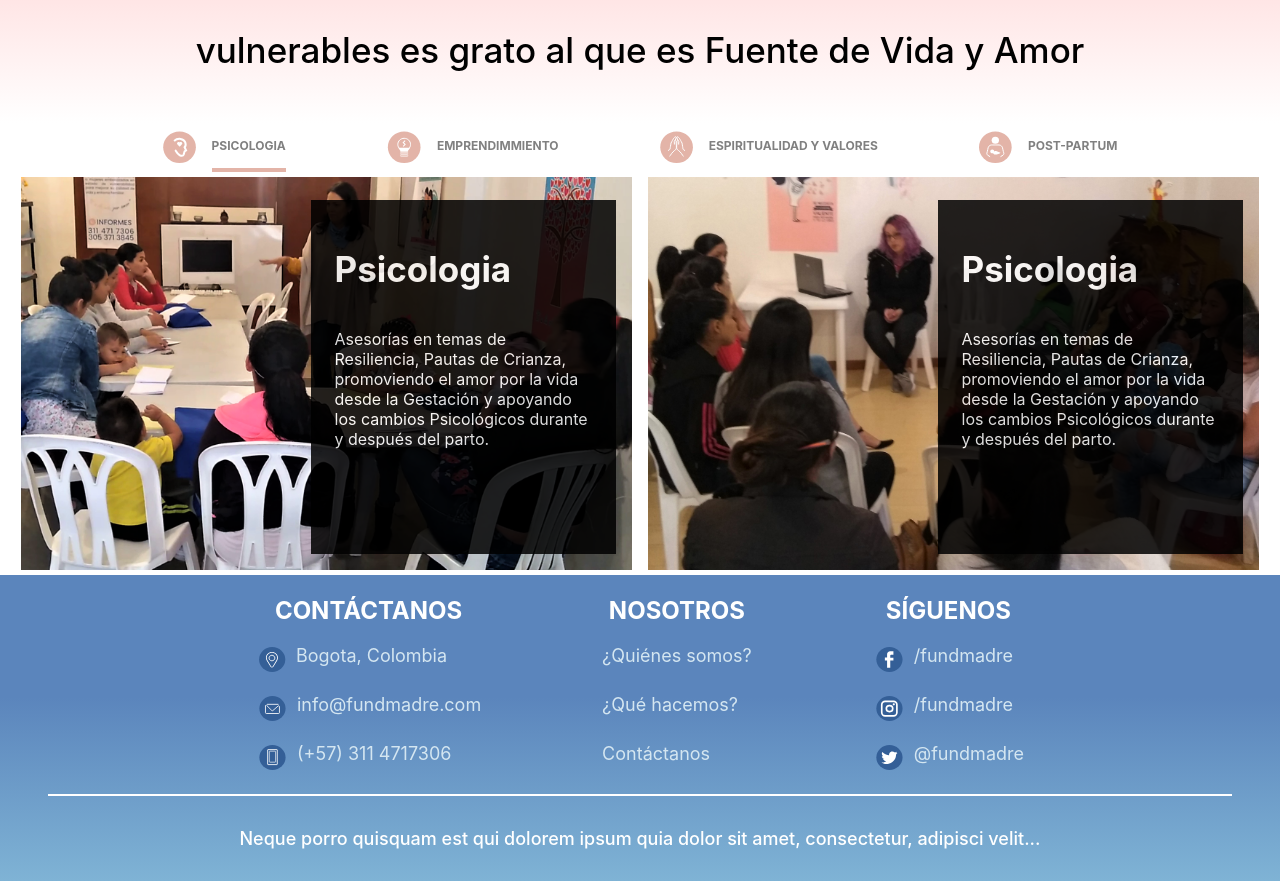
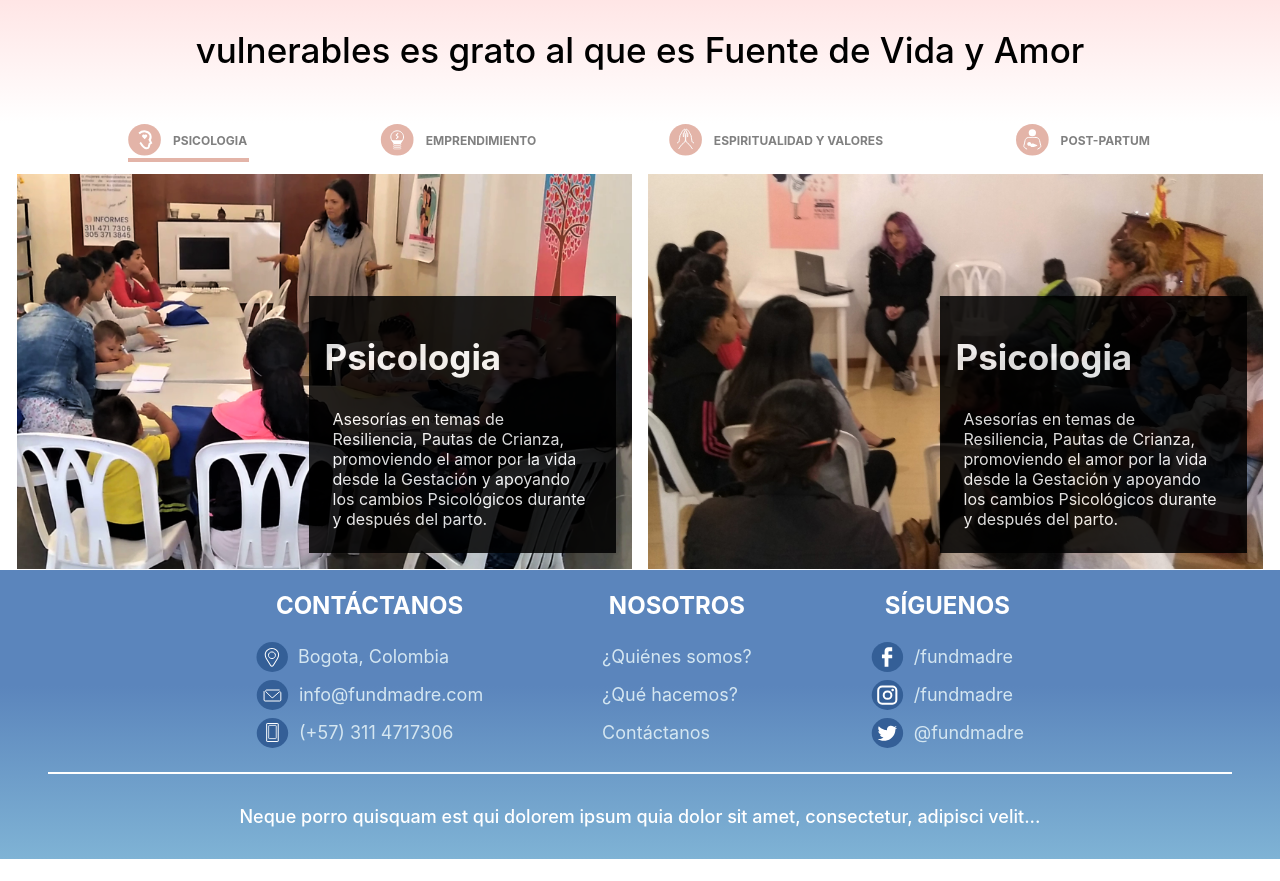
Before and after one commit to jdvsg12/FundMadre, a Next.js app: page / in a window 1280 px wide. Shown: the part 720-1601 px from the top of the page. After the commit the page ends 1579 px from the top, so only its background shows below. Built offline with nearby package versions, Linux system fonts and the light colour scheme.

Commit message:
cambios-footer-header

```diff
--- a/components/Footer.tsx
+++ b/components/Footer.tsx
@@ -26,17 +26,16 @@ const ContentFooter = styled('div', {
       },
       Mobile: {
         display: 'flex',
-        flexDirectione: 'column',
+        flexDirection: 'column',
         gap: '2rem',
         padding: '2rem 0',
-        justifyContent: 'space-between'
-
+        justifyContent: 'center',
       }
     }
   }
 })
 
-const Line = styled('div',{
+const Line = styled('div', {
   border: 'solid 3px white'
 })
 
@@ -82,8 +81,7 @@ const Title = styled('ul', {
 
 const ContentData = styled('div', {
   display: 'flex',
-  flexDirection: 'row',
-  height: 25,
+  flexDirection: 'column',
   gap: '0.5rem',
   margin: '1.5rem 0',
 })
@@ -95,12 +93,30 @@ const Li = styled('li', {
   variants: {
     with: {
       Desktop: {
+        display: 'flex',
+        flexDirection: 'row',
+        alignItems: 'center',
+        justifyContent: 'start',
+        height: 30,
+        gap: 10,
         fontSize: '$3',
       },
       Tablet: {
+        display: 'flex',
+        flexDirection: 'row',
+        alignItems: 'center',
+        justifyContent: 'start',
+        height: 30,
+        gap: 10,
         fontSize: '$2'
       },
       Mobile: {
+        display: 'flex',
+        flexDirection: 'row',
+        alignItems: 'center',
+        justifyContent: 'center',
+        height: 30,
+        gap: 10,
         fontSize: '$2',
       }
     }
@@ -141,7 +157,7 @@ export const FooterColumns = () => {
           '@bp2': 'Tablet',
           '@bp3': 'Desktop'
         }}>
-        {footerData.map(({ title, item1, item2, item3, icon1, icon2, icon3, alt1, alt2, alt3 }, index) => {
+        {footerData.DataContact.map(({ title, item1, item2, item3, icon1, icon2, icon3, alt1, alt2, alt3 }, index) => {
           return (
             <ContentContact
               width={{
@@ -158,37 +174,115 @@ export const FooterColumns = () => {
                 {title}
               </Title>
               <ContentData key={`${icon2}-${index}`}>
-                {icon1 ? (<Image src={icon1} alt={alt1}/>) : null}
-                <Li with={{
-                  '@initial': 'Mobile',
-                  '@bp2': 'Tablet',
-                  '@bp3': 'Desktop'
-                }}
-                >{item1}</Li>
-
-              </ContentData>
-              <ContentData key={`${icon2}-${index}`}>
-                {icon2 ? (<Image src={icon2} alt={alt2} />) : null}
-                <Li with={{
-                  '@initial': 'Mobile',
-                  '@bp2': 'Tablet',
-                  '@bp3': 'Desktop'
-                }}>{item2}</Li>
-
-              </ContentData>
-              <ContentData key={`${icon2}-${index}`}>
-                {icon3 ? (<Image src={icon3} alt={alt3} />) : null}
                 <Li with={{
                   '@initial': 'Mobile',
                   '@bp2': 'Tablet',
                   '@bp3': 'Desktop'
                 }}>
-                  {item3}
-                </Li>
+                  {icon1 ? (<Image src={icon1} alt={alt1} />) : null}
+                  {item1}</Li>
+                <Li with={{
+                  '@initial': 'Mobile',
+                  '@bp2': 'Tablet',
+                  '@bp3': 'Desktop'
+                }}>
+                  {icon2 ? (<Image src={icon2} alt={alt2} />) : null}
+                  {item2}</Li>
+                <Li with={{
+                  '@initial': 'Mobile',
+                  '@bp2': 'Tablet',
+                  '@bp3': 'Desktop'
+                }}>
+                  {icon3 ? (<Image src={icon3} alt={alt3} />) : null}
+                  {item3}</Li>
               </ContentData>
             </ContentContact>
           )
         })}
+
+        {footerData.DataNosotros.map(({ title, item1, item2, item3, href1, href2, href3 }, index) => {
+          return (
+            <ContentContact
+              width={{
+                '@initial': 'Mobile',
+                '@bp2': 'Tablet',
+                '@bp3': 'Desktop'
+              }}>
+              <Title key={`${title}-${index}`}
+                with={{
+                  '@initial': 'Mobile',
+                  '@bp2': 'Tablet',
+                  '@bp3': 'Desktop'
+                }}>
+                {title}
+              </Title>
+              <ContentData key={`${item1}-${index}`}>
+                <Li with={{
+                  '@initial': 'Mobile',
+                  '@bp2': 'Tablet',
+                  '@bp3': 'Desktop'
+                }}>
+                  <a href={href1}>{item1}</a></Li>
+                <Li with={{
+                  '@initial': 'Mobile',
+                  '@bp2': 'Tablet',
+                  '@bp3': 'Desktop'
+                }}>
+                  <a href={href2}>{item2}</a></Li>
+                <Li with={{
+                  '@initial': 'Mobile',
+                  '@bp2': 'Tablet',
+                  '@bp3': 'Desktop'
+                }}>
+                  <a href={href3}>{item3}</a></Li>
+              </ContentData>
+            </ContentContact>
+          )
+        })}
+
+        {footerData.DataSocial.map(({ title, item1, item2, item3, icon1, icon2, icon3, alt1, alt2, alt3, href1, href2, href3 }, index) => {
+          return (
+            <ContentContact
+              width={{
+                '@initial': 'Mobile',
+                '@bp2': 'Tablet',
+                '@bp3': 'Desktop'
+              }}>
+              <Title key={`${title}-${index}`}
+                with={{
+                  '@initial': 'Mobile',
+                  '@bp2': 'Tablet',
+                  '@bp3': 'Desktop'
+                }}>
+                {title}
+              </Title>
+              <ContentData key={`${icon2}-${index}`}>
+                <Li with={{
+                  '@initial': 'Mobile',
+                  '@bp2': 'Tablet',
+                  '@bp3': 'Desktop'
+                }}>
+                  {icon1 ? (<Image src={icon1} alt={alt1} />) : null}
+                  <a href={href1}>{item1}</a></Li>
+                <Li with={{
+                  '@initial': 'Mobile',
+                  '@bp2': 'Tablet',
+                  '@bp3': 'Desktop'
+                }}>
+                  {icon2 ? (<Image src={icon2} alt={alt2} />) : null}
+                  <a href={href2}>{item2}</a></Li>
+                <Li with={{
+                  '@initial': 'Mobile',
+                  '@bp2': 'Tablet',
+                  '@bp3': 'Desktop'
+                }}>
+                  {icon3 ? (<Image src={icon3} alt={alt3} />) : null}
+                  <a href={href3}>{item3}</a></Li>
+              </ContentData>
+            </ContentContact>
+          )
+        })}
+
 
       </ContentFooter>
       {copyright.map(({ text }, index) => {
--- a/components/Header.tsx
+++ b/components/Header.tsx
@@ -11,11 +11,27 @@ const Container = styled('div', {
   display: 'flex',
   justifyContent: 'space-between',
   background: '$White',
-  paddingX: '3rem',
-  paddingTop: '0.75rem',
-  paddingBottom: '0.38rem',
   marginBottom: '0.37rem',
   boxShadow: '0px 4px 4px rgba(0, 0, 0, 0.25)',
+  variants: {
+    width: {
+      Desktop: {
+        paddingX: '3rem',
+        paddingTop: '0.75rem',
+        paddingBottom: '0.38rem',
+      },
+      Tablet: {
+        paddingX: '3rem',
+        paddingTop: '0.75rem',
+        paddingBottom: '0.38rem',
+      },
+      Mobile: {
+        paddingX: '1rem',
+        paddingTop: '0.75rem',
+        paddingBottom: '0.38rem',
+      }
+    }
+  }
 });
 
 const LogoContainer = styled('div', {
@@ -97,7 +113,12 @@ const LinksContainer = styled('div', {
 export const Header = () => {
 
   return (
-    <Container>
+    <Container
+    width={{
+      '@initial': 'Mobile',
+      '@bp2': 'Tablet',
+      '@bp3': 'Desktop'
+    }}>
       <LogoContainer
         width={{
           '@initial': 'Mobile',
--- a/components/Main/ColaborateNav.tsx
+++ b/components/Main/ColaborateNav.tsx
@@ -37,27 +37,25 @@ const TabsList = styled(TabsPrimitive.List, {
                 flexShrink: 0,
                 display: 'flex',
                 flexWrap: 'wrap ',
-                justifyContent: 'space-around',
-                gap: '10%',
-                padding: '0 10rem',
+                justifyContent: 'space-between',
+                padding: '0 10%',
                 cursor: 'pointer',
             },
             Tablet: {
                 flexShrink: 0,
                 display: 'flex',
                 flexWrap: 'wrap ',
-                justifyContent: 'space-around',
-                gap: '3%',
-                padding: '0 10rem',
+                padding: '0 10px',
+                justifyContent: 'space-between',
                 cursor: 'pointer',
             },
             Mobile: {
                 flexShrink: 0,
                 display: 'flex',
                 flexWrap: 'wrap',
-                justifyContent: 'space-between',
-                padding: '0 1rem',
-                gap: '10%',
+                padding: '0 10px',
+                gap: 10,
+                justifyContent: 'center',
             }
         }
     }
@@ -68,26 +66,27 @@ const TabsList = styled(TabsPrimitive.List, {
 const TabsTrigger = styled(TabsPrimitive.Trigger, {
     all: 'unset',
     textTransform: 'uppercase',
-    height: 45,
+    height: 35,
     flex: 1,
     display: 'flex',
+    gap: 10,
     alignItems: 'center',
     justifyContent: 'center',
+    userSelect: 'none',
+    '&[data-state="active"]': {
+        borderBottom: '0.3rem solid $pinkMain',
+    },
+
+});
+
+const TitleBtn = styled('legend', {
     fontSize: '$1',
     fontWeight: '700',
     color: 'GrayText',
-    userSelect: 'none',
-    '&:hover': {
-        color: 'Gray'
-    },
-    '&[data-state="active"]': {
-        borderBottom: '0.3rem solid $pinkMain',
-    },
-});
-
+})
 const TabsContent = styled(TabsPrimitive.Content, {
     flexGrow: 1,
-    padding: 5,
+    padding: 1,
     backgroundColor: 'white',
     outline: 'none',
     gap: '1rem',
@@ -102,18 +101,25 @@ const ContentButton = styled('div', {
             Desktop: {
                 display: 'flex',
                 flexDirection: "row",
+                justifyContent: 'space-between',
                 gap: '1rem',
+                height: 50
             },
             Tablet: {
                 display: 'flex',
                 flexDirection: "row",
+                justifyContent: 'space-between',
                 gap: '1rem',
+                height: 50
+
             },
             Mobile: {
                 display: 'flex',
                 flexDirection: "row",
                 gap: '1rem',
                 justifyContent: 'flex-start',
+                height: 50
+
             }
         }
     }
@@ -125,19 +131,19 @@ const ColaborateContent = styled('div', {
         height: {
             Desktop: {
                 flexDirection: 'row',
-                justifyContent: 'center',
+                justifyContent: 'space-between',
                 margin: '0 1rem',
                 gap: '1rem'
             },
             Tablet: {
                 flexDirection: 'row',
-                justifyContent: 'center',
+                justifyContent: 'space-between',
                 margin: '0 1rem',
                 gap: '1rem'
             },
             Mobile: {
                 flexDirection: 'column',
-                justifyContent: 'center',
+                justifyContent: 'space-between',
                 margin: '0',
                 gap: '1rem'
             }
@@ -177,8 +183,8 @@ const ContentText = styled('div', {
             Tablet: {
                 position: 'absolute',
                 background: 'black',
-                width: '55%',
-                height: '90%',
+                width: '50%',
+                height: 'auto',
                 color: 'White',
                 opacity: '85%',
                 alignSelf: 'end'
@@ -186,7 +192,7 @@ const ContentText = styled('div', {
             },
             Mobile: {
                 background: 'black',
-                padding:'0.5rem',
+                padding: '0.5rem',
                 width: '100%',
                 height: 'auto',
                 color: 'White',
@@ -203,7 +209,7 @@ const H1 = styled('h1', {
         height: {
             Desktop: {
                 fontSize: '$5',
-                padding: '1rem'
+                padding: '0.5rem'
             },
             Tablet: {
                 fontSize: '$4',
@@ -261,10 +267,9 @@ export const NavColaborate = () => {
                             '@bp2': 'Tablet',
                             '@bp3': 'Desktop',
                         }}>
-                        <Image
-                            src={generalIcono.iconoPsychology} alt="Psychology" />
                         <TabsTrigger value="tab1">
-                            Psicologia
+                            <Image src={generalIcono.iconoPsychology} alt="Psychology" />
+                            <TitleBtn>Psicologia</TitleBtn>
                         </TabsTrigger>
                     </ContentButton>
                     <ContentButton
@@ -273,10 +278,9 @@ export const NavColaborate = () => {
                             '@bp2': 'Tablet',
                             '@bp3': 'Desktop',
                         }}>
-                        <Image
-                            src={generalIcono.iconoEntrepreneurship} alt="Enterpreneurshio" />
                         <TabsTrigger value="tab2">
-                            Emprendimmiento
+                            <Image src={generalIcono.iconoEntrepreneurship} alt="Enterpreneurshio" />
+                            <TitleBtn>Emprendimiento</TitleBtn>
                         </TabsTrigger>
                     </ContentButton>
                     <ContentButton
@@ -285,10 +289,9 @@ export const NavColaborate = () => {
                             '@bp2': 'Tablet',
                             '@bp3': 'Desktop',
                         }}>
-                        <Image
-                            src={generalIcono.iconoValueSpirituality} alt="valuesSpirituality" />
                         <TabsTrigger value="tab3">
-                            Espiritualidad y valores
+                            <Image src={generalIcono.iconoValueSpirituality} alt="valuesSpirituality" />
+                            <TitleBtn>Espiritualidad y valores</TitleBtn>
                         </TabsTrigger>
                     </ContentButton>
                     <ContentButton
@@ -297,10 +300,9 @@ export const NavColaborate = () => {
                             '@bp2': 'Tablet',
                             '@bp3': 'Desktop',
                         }}>
-                        <Image
-                            src={generalIcono.iconoCarePostpartum} alt="PostPartum" />
                         <TabsTrigger value="tab4">
-                            Post-partum
+                            <Image src={generalIcono.iconoCarePostpartum} alt="PostPartum" />
+                            <TitleBtn>Post-partum</TitleBtn>
                         </TabsTrigger>
                     </ContentButton>
 
--- a/components/Wedo.tsx
+++ b/components/Wedo.tsx
@@ -5,6 +5,7 @@ import { styled } from "../stitches.config";
 
 
 const ContentWhatDo = styled('div', {
+    marrgin: '1rem 0',
     variants: {
         width: {
             Desktop: {
@@ -61,9 +62,10 @@ const WhatDoImg = styled('image', {
                 display: 'flex',
                 justifyContent: 'flex-start',
                 padding: '0 5rem',
+                height: 220
             },
             Tablet: {
-                width: '50%'
+                padding: '0 5%',
             },
             Mobile: {
                 width: '50%'
```
Also changed, not shown: components/Main/CardOrWork.tsx (+7 -4 lines), data/footer.ts (+16 -10 lines).
